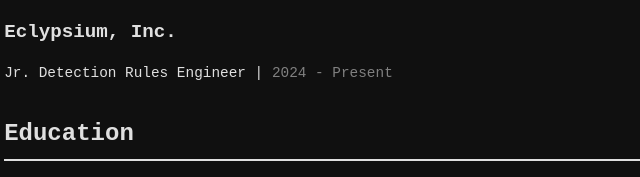
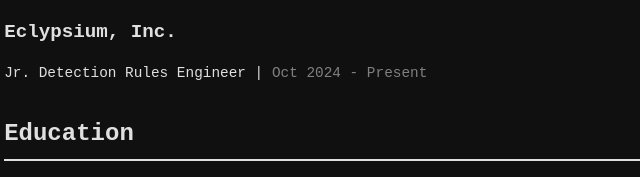
Before and after one commit to manugcr/resume, a plain HTML site: page index.html in a window 1280 px wide. Shown: the part 577-754 px from the top of the page, 259-899 px from the left. Drawn offline with Linux system fonts and the light colour scheme.

Commit message:
Update index.html

```diff
--- a/index.html
+++ b/index.html
@@ -50,7 +50,7 @@
             <h2>Experience</h2>
             <div class="education-entry">
                 <h3>Eclypsium, Inc.</h3>
-                <p>Jr. Detection Rules Engineer | <span class="education-dates">2024 - Present</span></p>
+                <p>Jr. Detection Rules Engineer | <span class="education-dates">Oct 2024 - Present</span></p>
             </div>
         </section>
 
```
